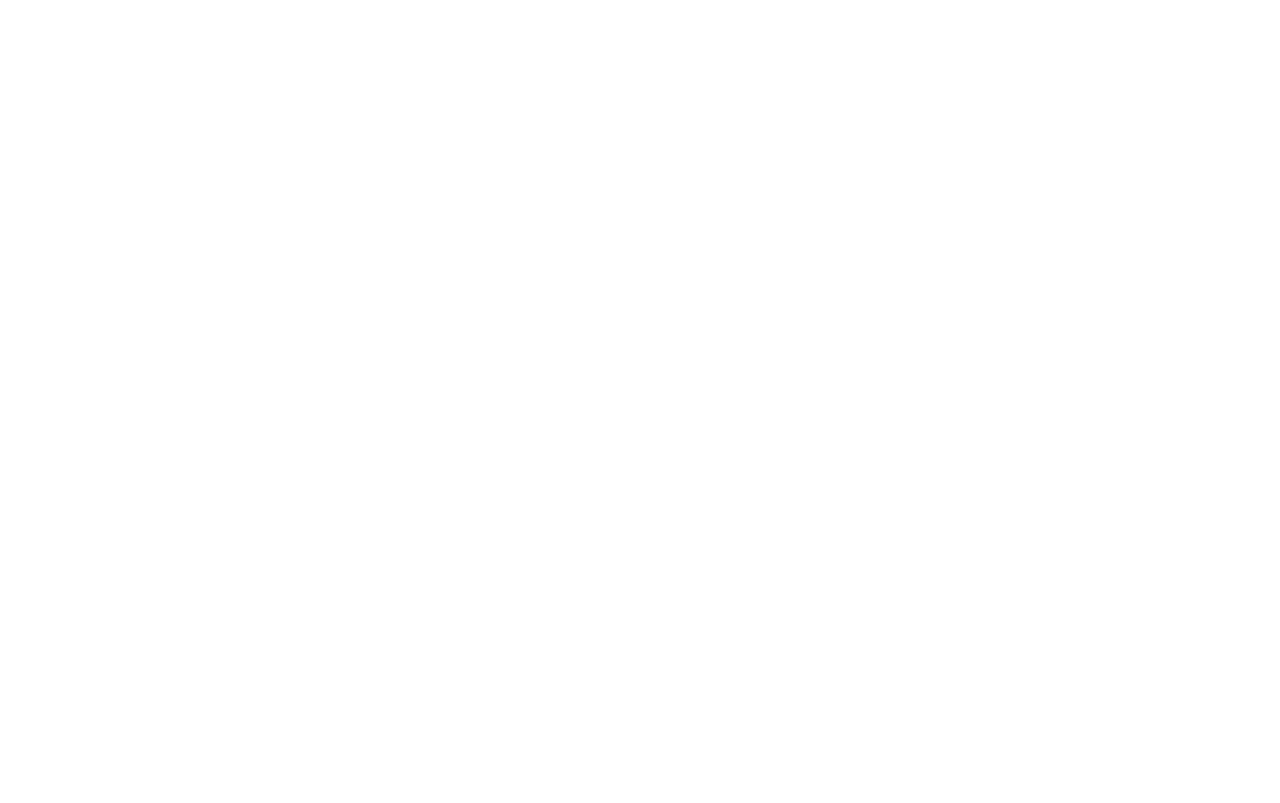
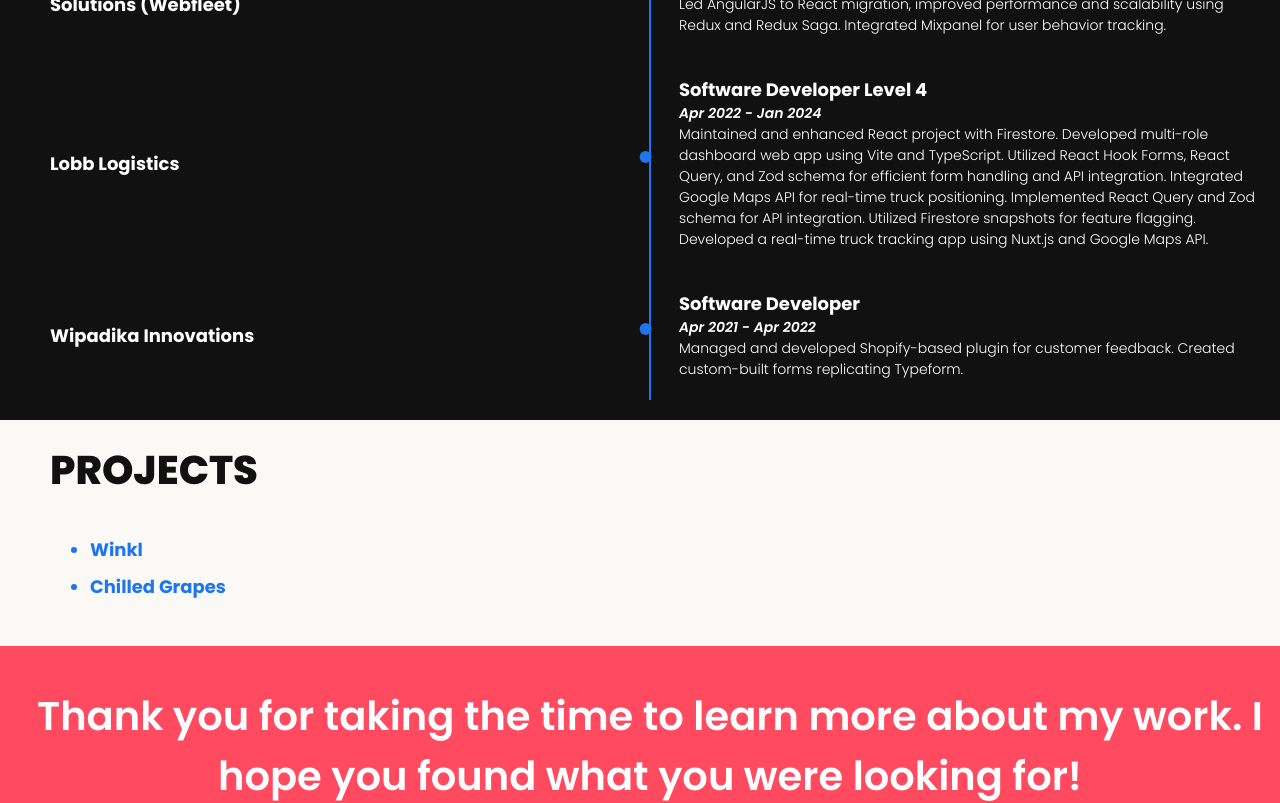
Before and after one commit to Abrarshah00/TechSculptor, a React (Vite) app: page / in a window 1280 px wide. Shown: the part 1820-2623 px from the top of the page. Before the commit the page ends 1766 px from the top, so only its background shows below. Built offline with nearby package versions, Linux system fonts and the light colour scheme.

Commit message:
✨ Updated the landing page UI with more sections

```diff
--- a/src/common/components/Button.jsx
+++ b/src/common/components/Button.jsx
@@ -1,9 +1,9 @@
 import React from 'react'
 import "./styles/button-styles.scss"
 
-const Button = ({ buttonText, variant }) => {
+const Button = ({ buttonText, variant, onClick }) => {
     return (
-        <button className={variant || 'button-primary'}>{buttonText}</button>
+        <button className={variant || 'button-primary'} onClick={onClick}>{buttonText}</button>
     )
 }
 
--- /dev/null
+++ b/src/common/constants/profile.js
@@ -0,0 +1,5 @@
+export const email = 'abrar.dev00@gmail.com'
+export const social = [{ website: 'Github', link: 'https://github.com/Abrarshah00', button: 'button-primary' }, { website: 'Linked In', link: 'https://www.linkedin.com/in/abrarshah00/', button: 'button-neutral' }]
+
+
+export const resumelink = 'https://drive.google.com/file/d/10brB936CsUvG9oRkKfcTfDSSBXj7pjAC/view?usp=sharing'
--- a/src/common/constants/skills.js
+++ b/src/common/constants/skills.js
@@ -10,13 +10,9 @@
     "Nuxt",
     "MUI",
     "Polaris",
-        "Tailwind"
+    "Tailwind",
   ],
-    backend: [
-        "Node.js",
-        "Firebase",
-        "SQL"
-    ],
+  backend: ["Node.js", "Firebase", "SQL"],
   tools: [
     "GitHub",
     "Vite",
@@ -25,16 +21,43 @@
     "React Query",
     "React Hook Form",
     "ESLint/Prettier",
-        "CI/CD"
+    "CI/CD",
   ],
-    apis: [
-        "Google Maps API"
-    ],
+  apis: ["Google Maps API"],
   strategies: [
     "Analytical and Critical Thinking",
     "Strategic Planning",
     "Communication and Collaboration",
     "Adaptability and Innovation",
-        "Leadership and Decision-Making"
-    ]
+    "Leadership and Decision-Making",
+  ],
 };
+
+export const experiences = [
+  {
+    companyName: "Bridgestone Mobility Solutions (Webfleet)",
+    designation: "Software Engineer",
+    duration: "Jan 2024 - Present",
+    description:
+      "Led AngularJS to React migration, improved performance and scalability using Redux and Redux Saga. Integrated Mixpanel for user behavior tracking.",
+  },
+  {
+    companyName: "Lobb Logistics",
+    designation: "Software Developer Level 4",
+    duration: "Apr 2022 - Jan 2024",
+    description:
+      "Maintained and enhanced React project with Firestore. Developed multi-role dashboard web app using Vite and TypeScript. Utilized React Hook Forms, React Query, and Zod schema for efficient form handling and API integration. Integrated Google Maps API for real-time truck positioning. Implemented React Query and Zod schema for API integration. Utilized Firestore snapshots for feature flagging. Developed a real-time truck tracking app using Nuxt.js and Google Maps API.",
+  },
+  {
+    companyName: "Wipadika Innovations",
+    designation: "Software Developer",
+    duration: "Apr 2021 - Apr 2022",
+    description:
+      "Managed and developed Shopify-based plugin for customer feedback. Created custom-built forms replicating Typeform.",
+  },
+];
+
+export const projects = [
+  { name: "Winkl", link: "https://winkl-assignment.web.app/" },
+  { name: "Chilled Grapes", link: "https://chilled-grapes.web.app/" },
+];
--- a/src/modules/About/about-styles.scss
+++ b/src/modules/About/about-styles.scss
@@ -25,6 +25,7 @@
   display: flex;
   margin-top: 50px;
   gap: 50px;
+  flex-wrap: wrap;
 }
 
 .skill__section {
--- a/src/modules/Navbar/Navbar.jsx
+++ b/src/modules/Navbar/Navbar.jsx
@@ -4,12 +4,17 @@
 import Button from "src/common/components/Button";
 import IconButton from "src/common/components/IconButton";
 import { ROUTES } from "src/common/constants/routes";
+import { resumelink } from "src/common/constants/profile";
 
 const Navbar = () => {
     const [isActive, setIsActive] = useState();
     const handleNavigate = (route) => {
         setIsActive(route.label)
     };
+
+    const handleRedirect = (route) => {
+        window.open(route, "_blank");
+    }
 
     return (
         <div className="navbar">
@@ -28,7 +33,7 @@
             <div className="navbar__actions">
                 <IconButton icon={<SunMoon />} />
 
-                <Button buttonText="Download CV" variant="button-neutral" />
+                <Button buttonText="Download CV" variant="button-neutral" onClick={() => handleRedirect(resumelink)} />
             </div>
         </div>
     );
--- /dev/null
+++ b/src/modules/contact/Contact.jsx
@@ -0,0 +1,32 @@
+import React from 'react'
+import './contact-styles.scss'
+import Button from 'src/common/components/Button'
+import { social } from 'src/common/constants/profile'
+
+const Contact = () => {
+
+    const handleRedirect = (link) => {
+        window.open(link, '_blank')
+    }
+    return (
+        <div className='contact__container'>
+            <div className='banner'>
+                <div className='banner__message'>Thank you for taking the time to learn more about my work. I hope you found what you were looking for!
+                </div>
+            </div>
+            <div className='contact__section'>
+                <div className='contact__message'>
+                    Ready to create tech magic? Shoot me an email!
+                </div>
+                <div className='contact__email'>abrar.dev00@gmail.com</div>
+                <div className='social__section'>
+                    {social?.map((social) => (
+                        <Button buttonText={social?.website} variant={social.button ? social.button : 'button-primary'} onClick={() => handleRedirect(social.link)} />
+                    ))}
+                </div>
+            </div>
+        </div>
+    )
+}
+
+export default Contact
--- /dev/null
+++ b/src/modules/contact/contact-styles.scss
@@ -0,0 +1,49 @@
+@import "../../common/styles/font-styles.scss";
+@import "../../common/styles/typography.scss";
+@import "../../common/styles/colors.scss";
+@import "../../common/styles/breakpoints.scss";
+
+.banner {
+  width: 100%;
+  //   height: 100px;
+  background-color: $secondary-color;
+  padding: 40px 10px;
+}
+
+.banner__message {
+  @include poppins-semibold;
+  @extend .font-xl;
+  color: $white-color;
+  text-align: center;
+}
+
+.contact__section {
+  margin-top: 50px;
+  padding: 40px 10px;
+}
+
+.contact__message {
+  @include poppins-bold;
+  @extend .font-xl;
+  text-align: center;
+}
+
+.contact__email {
+  @include poppins-light;
+  @extend .font-sm;
+  text-align: center;
+  margin-top: 20px;
+  color: $primary-color;
+}
+.social__section {
+  display: flex;
+  align-items: center;
+  justify-content: center;
+  gap: 10px;
+  margin: 40px 0px;
+}
+@media (max-width: $breakpoint-md) {
+  .banner {
+    padding: 10px;
+  }
+}
--- a/src/modules/experience/Experience.jsx
+++ b/src/modules/experience/Experience.jsx
@@ -1,15 +1,30 @@
-import React from 'react'
-import './experience-styles.scss'
+import React from "react";
+import "./experience-styles.scss";
+import { experiences } from "src/common/constants/skills";
 
 const Experience = () => {
+
+
     return (
-        <div className='experience__section'>
-            <div className='experience__section-heading'>Experience</div>
-            <div className='experience__timeline-section'>
-
+        <div className="experience__section">
+            <div className="experience__section-heading">Experience</div>
+            <div className="experience__timeline-section">
+                <div className="timeline">
+                    {experiences?.map((experience) => (
+                        <div className="event">
+                            <div className="company__name">{experience?.companyName}</div>
+                            <div className="dot"></div>
+                            <div className="content">
+                                <div className="designation__title">{experience?.designation}</div>
+                                <div className="designation__duration">{experience?.duration}</div>
+                                <div className="designation__description">{experience?.description}</div>
+                            </div>
+                        </div>
+                    ))}
+                </div>
             </div>
         </div>
-    )
-}
+    );
+};
 
-export default Experience
+export default Experience;
--- a/src/modules/experience/experience-styles.scss
+++ b/src/modules/experience/experience-styles.scss
@@ -17,3 +17,115 @@
 
 .experience__timeline-section {
 }
+
+.timeline {
+  display: flex;
+  flex-direction: column;
+  align-items: center;
+  position: relative;
+}
+
+.event {
+  display: flex;
+  align-items: center;
+  justify-content: space-between; /* Ensure content is on the right */
+  width: 100%;
+}
+
+.company__name {
+  width: 20%;
+  text-align: left; /* Align title to the left */
+  //   margin-right: 20px; /* Adjust margin for spacing */
+  color: $white-color;
+  @include poppins-bold;
+  @extend .font-xs;
+}
+
+.dot {
+  position: relative;
+  top: 50%;
+  left: calc(16% + 15px); /* Adjust the percentage and pixel value as needed */
+  transform: translateY(-50%) translateX(30%);
+  margin-right: 10px; /* Adjust margin as needed */
+  width: 12px;
+  height: 12px;
+  border-radius: 50%;
+  background-color: $primary-color;
+}
+
+.content {
+  width: 50%;
+  padding: 20px;
+  position: relative;
+  left: 5%;
+  color: $white-color;
+}
+
+.designation__title {
+  @include poppins-bold;
+  @extend .font-xs;
+}
+
+.designation__duration {
+  @include poppins-semibold-italic;
+  @extend .font-xxs;
+}
+
+.designation__description {
+  @include poppins-light;
+  @extend .font-xxs;
+}
+
+.event::before {
+  content: "";
+  position: absolute;
+  left: calc(50% + 10px); /* Adjust this value based on dot size */
+  transform: translateX(-50%);
+  top: 0;
+  bottom: 0;
+  border-left: 2px solid $primary-color;
+}
+
+@media (max-width: $breakpoint-xl) {
+  .dot {
+    left: calc(
+      16% + 20px
+    ); /* Adjust the percentage and pixel value as needed */
+    transform: translateY(-50%) translateX(30%);
+  }
+}
+
+@media (min-width: $breakpoint-xl) {
+  .dot {
+    left: calc(
+      16% + 15px
+    ); /* Adjust the percentage and pixel value as needed */
+    transform: translateY(-50%) translateX(30%);
+  }
+}
+
+@media (max-width: $breakpoint-md) {
+  .timeline-item {
+    flex-direction: column;
+    align-items: flex-start;
+  }
+
+  .company__name {
+    width: 100%;
+  }
+
+  .dot {
+    left: 0;
+    transform: none;
+  }
+
+  .content {
+    width: 100%;
+    margin-top: 10px;
+    padding: 0;
+  }
+
+  .event::before {
+    display: none; /* Hide the line on smaller screens */
+  }
+}
--- /dev/null
+++ b/src/modules/projects/Projects.jsx
@@ -0,0 +1,28 @@
+import React from 'react'
+import './projects-styles.scss'
+import IconButton from 'src/common/components/IconButton'
+import { ExternalLink, MoveUpRight } from 'lucide-react'
+import { projects } from 'src/common/constants/skills'
+
+const Projects = () => {
+
+    const handleRedirect = (link) => {
+        window.open(link, '_blank')
+    }
+    return (
+        <div className='projects__section'>
+            <div className='projects__section-heading'>
+                Projects
+            </div>
+            <div className='projects__card-container'>
+                <ul>
+                    {projects?.map((project) => (
+                        <li className='project__name' onClick={() => handleRedirect(project.link)}>{project.name}</li>
+                    ))}
+                </ul>
+            </div>
+        </div>
+    )
+}
+
+export default Projects
--- /dev/null
+++ b/src/modules/projects/projects-styles.scss
@@ -0,0 +1,43 @@
+@import "../../common/styles/font-styles.scss";
+@import "../../common/styles/typography.scss";
+@import "../../common/styles/colors.scss";
+@import "../../common/styles/breakpoints.scss";
+
+.projects__section {
+  //   background-color: $accent-color;
+  padding: 20px 50px;
+}
+.projects__section-heading {
+  @include poppins-extrabold;
+  @extend .font-xl;
+  text-transform: uppercase;
+  color: $neutral-color-1;
+}
+
+.projects__card-container {
+  display: flex;
+  margin-top: 20px;
+}
+
+.projects__card {
+  width: 300px;
+  height: 100px;
+  background-color: transparent;
+  //   border: 2px solid lightgray;
+  border-radius: 10px;
+  -webkit-box-shadow: 0px 0px 3px 0px rgba(0, 0, 0, 0.75);
+  -moz-box-shadow: 0px 0px 3px 0px rgba(0, 0, 0, 0.75);
+  box-shadow: 0px 0px 3px 0px rgba(0, 0, 0, 0.75);
+  padding: 10px;
+}
+
+.project__name {
+  @include poppins-bold;
+  @extend .font-xs;
+  color: $primary-color;
+  //   display: flex;
+  //   align-items: center;
+  //   list-style: bullet;
+  margin-bottom: 10px;
+  cursor: pointer;
+}
--- a/src/pages/LandingPage.jsx
+++ b/src/pages/LandingPage.jsx
@@ -1,8 +1,10 @@
 import React from 'react'
 import About from 'src/modules/about/About'
+import Contact from 'src/modules/contact/Contact'
 import Experience from 'src/modules/experience/Experience'
 import HeroSection from 'src/modules/herosection/HeroSection'
 import Navbar from 'src/modules/navbar/Navbar'
+import Projects from 'src/modules/projects/Projects'
 import SkillRibbon from 'src/modules/skillsribbon/SkillRibbon'
 
 const LandingPage = () => {
@@ -13,6 +15,8 @@
             <SkillRibbon />
             <About />
             <Experience />
+            <Projects />
+            <Contact />
         </div>
     )
 }
```
Lines whose indentation alone changed are shown as unchanged.
